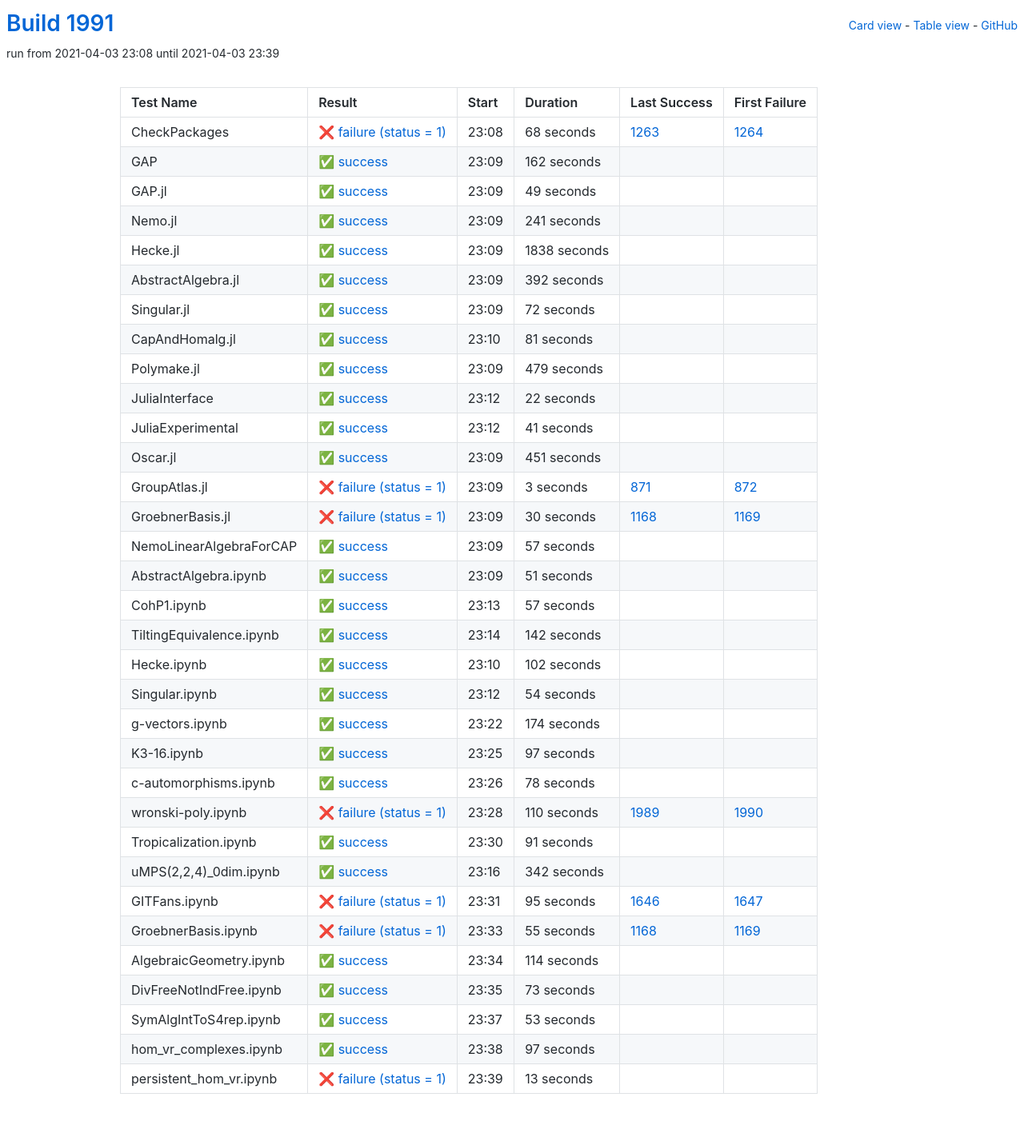
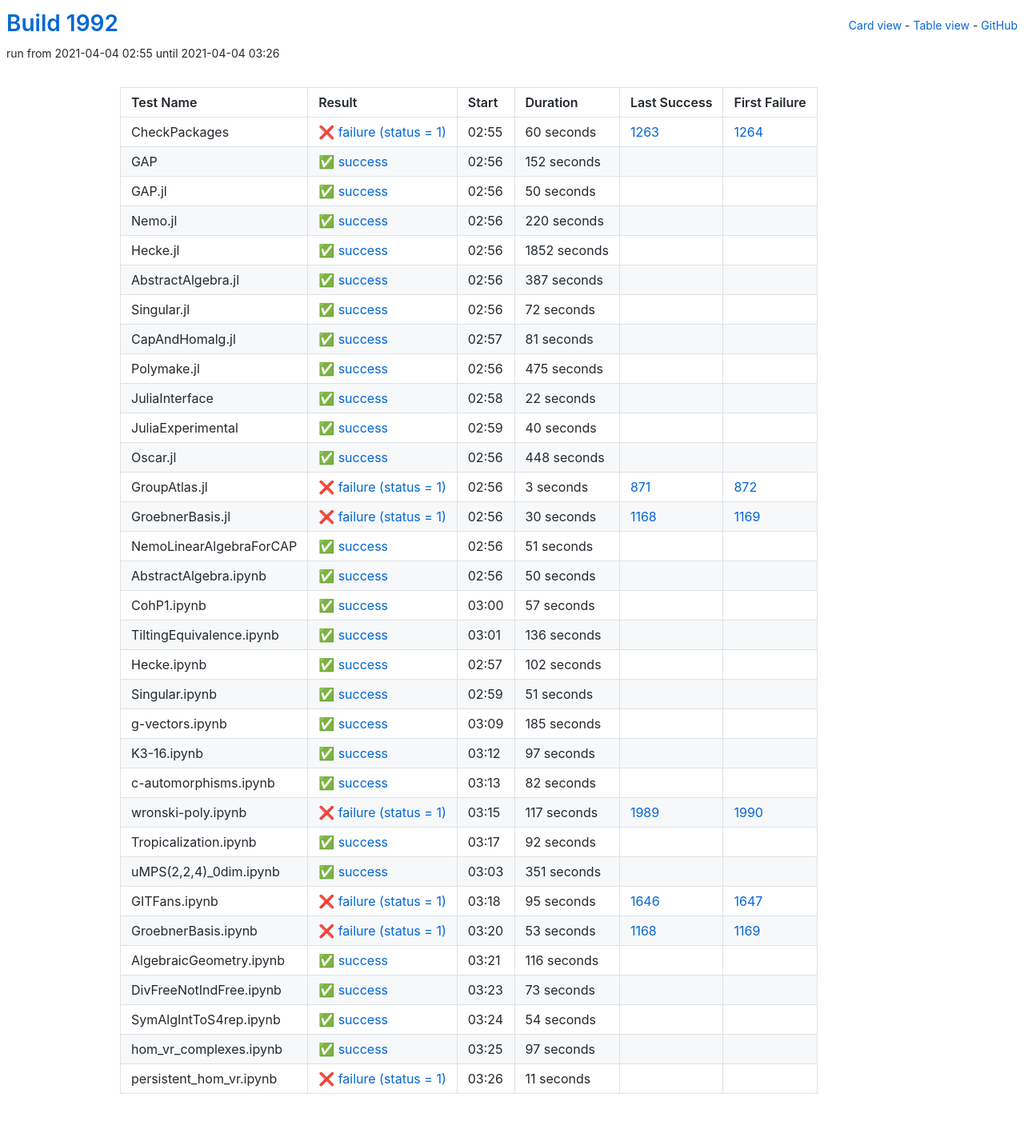
Before and after one commit to oscar-system/oscar-ci-status-stable, a Jekyll site: the page built from table.html, in a window 1280 px wide. Shown: the whole page at 80% size. Built offline with Jekyll 4.4.1, drawn with Linux system fonts in a browser that asks for light colours.

Commit message:
Build #1992

```diff
--- a/_data/ci.yml
+++ b/_data/ci.yml
@@ -1,6 +1,6 @@
 ---
-build: 1991
-build_url: https://oscarci.mathematik.uni-kl.de/job/oscar-stable/1991/
+build: 1992
+build_url: https://oscarci.mathematik.uni-kl.de/job/oscar-stable/1992/
 job: oscar-stable
 organization: oscar-system
 repo: oscar-ci-status-stable
@@ -8,80 +8,80 @@ repourl: https://github.com/oscar-system/oscar-ci-status-stable
 tests:
 - name: CheckPackages
   id: checkpackages
-  log: https://oscarci.mathematik.uni-kl.de/job/oscar-stable/1991/artifact/logs/build-1991/CheckPackages.log
-  start: 2021-04-03 23:08
+  log: https://oscarci.mathematik.uni-kl.de/job/oscar-stable/1992/artifact/logs/build-1992/CheckPackages.log
+  start: 2021-04-04 02:55
   success: false
   exitcode: 1
   status: failure
-  duration: 68
+  duration: 60
   last_success: 1263
   last_success_url: https://oscarci.mathematik.uni-kl.de/job/oscar-stable/1263/
   first_failure: 1264
   first_failure_url: https://oscarci.mathematik.uni-kl.de/job/oscar-stable/1264/
 - name: GAP
   id: gap
-  log: https://oscarci.mathematik.uni-kl.de/job/oscar-stable/1991/artifact/logs/build-1991/GAP.log
-  start: 2021-04-03 23:09
+  log: https://oscarci.mathematik.uni-kl.de/job/oscar-stable/1992/artifact/logs/build-1992/GAP.log
+  start: 2021-04-04 02:56
   success: true
   exitcode: 0
   status: success
-  duration: 162
+  duration: 152
   last_success: false
   last_success_url:
   first_failure: false
   first_failure_url:
 - name: GAP.jl
   id: gap-jl
-  log: https://oscarci.mathematik.uni-kl.de/job/oscar-stable/1991/artifact/logs/build-1991/GAP.jl.log
-  start: 2021-04-03 23:09
+  log: https://oscarci.mathematik.uni-kl.de/job/oscar-stable/1992/artifact/logs/build-1992/GAP.jl.log
+  start: 2021-04-04 02:56
   success: true
   exitcode: 0
   status: success
-  duration: 49
+  duration: 50
   last_success: false
   last_success_url:
   first_failure: false
   first_failure_url:
 - name: Nemo.jl
   id: nemo-jl
-  log: https://oscarci.mathematik.uni-kl.de/job/oscar-stable/1991/artifact/logs/build-1991/Nemo.jl.log
-  start: 2021-04-03 23:09
+  log: https://oscarci.mathematik.uni-kl.de/job/oscar-stable/1992/artifact/logs/build-1992/Nemo.jl.log
+  start: 2021-04-04 02:56
   success: true
   exitcode: 0
   status: success
-  duration: 241
+  duration: 220
   last_success: false
   last_success_url:
   first_failure: false
   first_failure_url:
 - name: Hecke.jl
   id: hecke-jl
-  log: https://oscarci.mathematik.uni-kl.de/job/oscar-stable/1991/artifact/logs/build-1991/Hecke.jl.log
-  start: 2021-04-03 23:09
+  log: https://oscarci.mathematik.uni-kl.de/job/oscar-stable/1992/artifact/logs/build-1992/Hecke.jl.log
+  start: 2021-04-04 02:56
   success: true
   exitcode: 0
   status: success
-  duration: 1838
+  duration: 1852
   last_success: false
   last_success_url:
   first_failure: false
   first_failure_url:
 - name: AbstractAlgebra.jl
   id: abstractalgebra-jl
-  log: https://oscarci.mathematik.uni-kl.de/job/oscar-stable/1991/artifact/logs/build-1991/AbstractAlgebra.jl.log
-  start: 2021-04-03 23:09
+  log: https://oscarci.mathematik.uni-kl.de/job/oscar-stable/1992/artifact/logs/build-1992/AbstractAlgebra.jl.log
+  start: 2021-04-04 02:56
   success: true
   exitcode: 0
   status: success
-  duration: 392
+  duration: 387
   last_success: false
   last_success_url:
   first_failure: false
   first_failure_url:
 - name: Singular.jl
   id: singular-jl
-  log: https://oscarci.mathematik.uni-kl.de/job/oscar-stable/1991/artifact/logs/build-1991/Singular.jl.log
-  start: 2021-04-03 23:09
+  log: https://oscarci.mathematik.uni-kl.de/job/oscar-stable/1992/artifact/logs/build-1992/Singular.jl.log
+  start: 2021-04-04 02:56
   success: true
   exitcode: 0
   status: success
@@ -92,8 +92,8 @@ tests:
   first_failure_url:
 - name: CapAndHomalg.jl
   id: capandhomalg-jl
-  log: https://oscarci.mathematik.uni-kl.de/job/oscar-stable/1991/artifact/logs/build-1991/CapAndHomalg.jl.log
-  start: 2021-04-03 23:10
+  log: https://oscarci.mathematik.uni-kl.de/job/oscar-stable/1992/artifact/logs/build-1992/CapAndHomalg.jl.log
+  start: 2021-04-04 02:57
   success: true
   exitcode: 0
   status: success
@@ -104,20 +104,20 @@ tests:
   first_failure_url:
 - name: Polymake.jl
   id: polymake-jl
-  log: https://oscarci.mathematik.uni-kl.de/job/oscar-stable/1991/artifact/logs/build-1991/Polymake.jl.log
-  start: 2021-04-03 23:09
+  log: https://oscarci.mathematik.uni-kl.de/job/oscar-stable/1992/artifact/logs/build-1992/Polymake.jl.log
+  start: 2021-04-04 02:56
   success: true
   exitcode: 0
   status: success
-  duration: 479
+  duration: 475
   last_success: false
   last_success_url:
   first_failure: false
   first_failure_url:
 - name: JuliaInterface
   id: juliainterface
-  log: https://oscarci.mathematik.uni-kl.de/job/oscar-stable/1991/artifact/logs/build-1991/JuliaInterface.log
-  start: 2021-04-03 23:12
+  log: https://oscarci.mathematik.uni-kl.de/job/oscar-stable/1992/artifact/logs/build-1992/JuliaInterface.log
+  start: 2021-04-04 02:58
   success: true
   exitcode: 0
   status: success
@@ -128,32 +128,32 @@ tests:
   first_failure_url:
 - name: JuliaExperimental
   id: juliaexperimental
-  log: https://oscarci.mathematik.uni-kl.de/job/oscar-stable/1991/artifact/logs/build-1991/JuliaExperimental.log
-  start: 2021-04-03 23:12
+  log: https://oscarci.mathematik.uni-kl.de/job/oscar-stable/1992/artifact/logs/build-1992/JuliaExperimental.log
+  start: 2021-04-04 02:59
   success: true
   exitcode: 0
   status: success
-  duration: 41
+  duration: 40
   last_success: false
   last_success_url:
   first_failure: false
   first_failure_url:
 - name: Oscar.jl
   id: oscar-jl
-  log: https://oscarci.mathematik.uni-kl.de/job/oscar-stable/1991/artifact/logs/build-1991/Oscar.jl.log
-  start: 2021-04-03 23:09
+  log: https://oscarci.mathematik.uni-kl.de/job/oscar-stable/1992/artifact/logs/build-1992/Oscar.jl.log
+  start: 2021-04-04 02:56
   success: true
   exitcode: 0
   status: success
-  duration: 451
+  duration: 448
   last_success: false
   last_success_url:
   first_failure: false
   first_failure_url:
 - name: GroupAtlas.jl
   id: groupatlas-jl
-  log: https://oscarci.mathematik.uni-kl.de/job/oscar-stable/1991/artifact/logs/build-1991/GroupAtlas.jl.log
-  start: 2021-04-03 23:09
+  log: https://oscarci.mathematik.uni-kl.de/job/oscar-stable/1992/artifact/logs/build-1992/GroupAtlas.jl.log
+  start: 2021-04-04 02:56
   success: false
   exitcode: 1
   status: failure
@@ -164,8 +164,8 @@ tests:
   first_failure_url: https://oscarci.mathematik.uni-kl.de/job/oscar-stable/872/
 - name: GroebnerBasis.jl
   id: groebnerbasis-jl
-  log: https://oscarci.mathematik.uni-kl.de/job/oscar-stable/1991/artifact/logs/build-1991/GroebnerBasis.jl.log
-  start: 2021-04-03 23:09
+  log: https://oscarci.mathematik.uni-kl.de/job/oscar-stable/1992/artifact/logs/build-1992/GroebnerBasis.jl.log
+  start: 2021-04-04 02:56
   success: false
   exitcode: 1
   status: failure
@@ -176,20 +176,8 @@ tests:
   first_failure_url: https://oscarci.mathematik.uni-kl.de/job/oscar-stable/1169/
 - name: NemoLinearAlgebraForCAP
   id: nemolinearalgebraforcap
-  log: https://oscarci.mathematik.uni-kl.de/job/oscar-stable/1991/artifact/logs/build-1991/NemoLinearAlgebraForCAP.log
-  start: 2021-04-03 23:09
-  success: true
-  exitcode: 0
-  status: success
-  duration: 57
-  last_success: false
-  last_success_url:
-  first_failure: false
-  first_failure_url:
-- name: AbstractAlgebra.ipynb
-  id: abstractalgebra-ipynb
-  log: https://oscarci.mathematik.uni-kl.de/job/oscar-stable/1991/artifact/logs/build-1991/AbstractAlgebra.ipynb.log
-  start: 2021-04-03 23:09
+  log: https://oscarci.mathematik.uni-kl.de/job/oscar-stable/1992/artifact/logs/build-1992/NemoLinearAlgebraForCAP.log
+  start: 2021-04-04 02:56
   success: true
   exitcode: 0
   status: success
@@ -198,10 +186,22 @@ tests:
   last_success_url:
   first_failure: false
   first_failure_url:
+- name: AbstractAlgebra.ipynb
+  id: abstractalgebra-ipynb
+  log: https://oscarci.mathematik.uni-kl.de/job/oscar-stable/1992/artifact/logs/build-1992/AbstractAlgebra.ipynb.log
+  start: 2021-04-04 02:56
+  success: true
+  exitcode: 0
+  status: success
+  duration: 50
+  last_success: false
+  last_success_url:
+  first_failure: false
+  first_failure_url:
 - name: CohP1.ipynb
   id: cohp1-ipynb
-  log: https://oscarci.mathematik.uni-kl.de/job/oscar-stable/1991/artifact/logs/build-1991/CohP1.ipynb.log
-  start: 2021-04-03 23:13
+  log: https://oscarci.mathematik.uni-kl.de/job/oscar-stable/1992/artifact/logs/build-1992/CohP1.ipynb.log
+  start: 2021-04-04 03:00
   success: true
   exitcode: 0
   status: success
@@ -212,20 +212,20 @@ tests:
   first_failure_url:
 - name: TiltingEquivalence.ipynb
   id: tiltingequivalence-ipynb
-  log: https://oscarci.mathematik.uni-kl.de/job/oscar-stable/1991/artifact/logs/build-1991/TiltingEquivalence.ipynb.log
-  start: 2021-04-03 23:14
+  log: https://oscarci.mathematik.uni-kl.de/job/oscar-stable/1992/artifact/logs/build-1992/TiltingEquivalence.ipynb.log
+  start: 2021-04-04 03:01
   success: true
   exitcode: 0
   status: success
-  duration: 142
+  duration: 136
   last_success: false
   last_success_url:
   first_failure: false
   first_failure_url:
 - name: Hecke.ipynb
   id: hecke-ipynb
-  log: https://oscarci.mathematik.uni-kl.de/job/oscar-stable/1991/artifact/logs/build-1991/Hecke.ipynb.log
-  start: 2021-04-03 23:10
+  log: https://oscarci.mathematik.uni-kl.de/job/oscar-stable/1992/artifact/logs/build-1992/Hecke.ipynb.log
+  start: 2021-04-04 02:57
   success: true
   exitcode: 0
   status: success
@@ -236,32 +236,32 @@ tests:
   first_failure_url:
 - name: Singular.ipynb
   id: singular-ipynb
-  log: https://oscarci.mathematik.uni-kl.de/job/oscar-stable/1991/artifact/logs/build-1991/Singular.ipynb.log
-  start: 2021-04-03 23:12
+  log: https://oscarci.mathematik.uni-kl.de/job/oscar-stable/1992/artifact/logs/build-1992/Singular.ipynb.log
+  start: 2021-04-04 02:59
   success: true
   exitcode: 0
   status: success
-  duration: 54
+  duration: 51
   last_success: false
   last_success_url:
   first_failure: false
   first_failure_url:
 - name: g-vectors.ipynb
   id: g-vectors-ipynb
-  log: https://oscarci.mathematik.uni-kl.de/job/oscar-stable/1991/artifact/logs/build-1991/g-vectors.ipynb.log
-  start: 2021-04-03 23:22
+  log: https://oscarci.mathematik.uni-kl.de/job/oscar-stable/1992/artifact/logs/build-1992/g-vectors.ipynb.log
+  start: 2021-04-04 03:09
   success: true
   exitcode: 0
   status: success
-  duration: 174
+  duration: 185
   last_success: false
   last_success_url:
   first_failure: false
   first_failure_url:
 - name: K3-16.ipynb
   id: k3-16-ipynb
-  log: https://oscarci.mathematik.uni-kl.de/job/oscar-stable/1991/artifact/logs/build-1991/K3-16.ipynb.log
-  start: 2021-04-03 23:25
+  log: https://oscarci.mathematik.uni-kl.de/job/oscar-stable/1992/artifact/logs/build-1992/K3-16.ipynb.log
+  start: 2021-04-04 03:12
   success: true
   exitcode: 0
   status: success
@@ -272,56 +272,56 @@ tests:
   first_failure_url:
 - name: c-automorphisms.ipynb
   id: c-automorphisms-ipynb
-  log: https://oscarci.mathematik.uni-kl.de/job/oscar-stable/1991/artifact/logs/build-1991/c-automorphisms.ipynb.log
-  start: 2021-04-03 23:26
+  log: https://oscarci.mathematik.uni-kl.de/job/oscar-stable/1992/artifact/logs/build-1992/c-automorphisms.ipynb.log
+  start: 2021-04-04 03:13
   success: true
   exitcode: 0
   status: success
-  duration: 78
+  duration: 82
   last_success: false
   last_success_url:
   first_failure: false
   first_failure_url:
 - name: wronski-poly.ipynb
   id: wronski-poly-ipynb
-  log: https://oscarci.mathematik.uni-kl.de/job/oscar-stable/1991/artifact/logs/build-1991/wronski-poly.ipynb.log
-  start: 2021-04-03 23:28
+  log: https://oscarci.mathematik.uni-kl.de/job/oscar-stable/1992/artifact/logs/build-1992/wronski-poly.ipynb.log
+  start: 2021-04-04 03:15
   success: false
   exitcode: 1
   status: failure
-  duration: 110
+  duration: 117
   last_success: 1989
   last_success_url: https://oscarci.mathematik.uni-kl.de/job/oscar-stable/1989/
   first_failure: 1990
   first_failure_url: https://oscarci.mathematik.uni-kl.de/job/oscar-stable/1990/
 - name: Tropicalization.ipynb
   id: tropicalization-ipynb
-  log: https://oscarci.mathematik.uni-kl.de/job/oscar-stable/1991/artifact/logs/build-1991/Tropicalization.ipynb.log
-  start: 2021-04-03 23:30
+  log: https://oscarci.mathematik.uni-kl.de/job/oscar-stable/1992/artifact/logs/build-1992/Tropicalization.ipynb.log
+  start: 2021-04-04 03:17
   success: true
   exitcode: 0
   status: success
-  duration: 91
+  duration: 92
   last_success: false
   last_success_url:
   first_failure: false
   first_failure_url:
 - name: uMPS(2,2,4)_0dim.ipynb
   id: umps-2-2-4-0dim-ipynb
-  log: https://oscarci.mathematik.uni-kl.de/job/oscar-stable/1991/artifact/logs/build-1991/uMPS-2-2-4-_0dim.ipynb.log
-  start: 2021-04-03 23:16
+  log: https://oscarci.mathematik.uni-kl.de/job/oscar-stable/1992/artifact/logs/build-1992/uMPS-2-2-4-_0dim.ipynb.log
+  start: 2021-04-04 03:03
   success: true
   exitcode: 0
   status: success
-  duration: 342
+  duration: 351
   last_success: false
   last_success_url:
   first_failure: false
   first_failure_url:
 - name: GITFans.ipynb
   id: gitfans-ipynb
-  log: https://oscarci.mathematik.uni-kl.de/job/oscar-stable/1991/artifact/logs/build-1991/GITFans.ipynb.log
-  start: 2021-04-03 23:31
+  log: https://oscarci.mathematik.uni-kl.de/job/oscar-stable/1992/artifact/logs/build-1992/GITFans.ipynb.log
+  start: 2021-04-04 03:18
   success: false
   exitcode: 1
   status: failure
@@ -332,32 +332,32 @@ tests:
   first_failure_url: https://oscarci.mathematik.uni-kl.de/job/oscar-stable/1647/
 - name: GroebnerBasis.ipynb
   id: groebnerbasis-ipynb
-  log: https://oscarci.mathematik.uni-kl.de/job/oscar-stable/1991/artifact/logs/build-1991/GroebnerBasis.ipynb.log
-  start: 2021-04-03 23:33
+  log: https://oscarci.mathematik.uni-kl.de/job/oscar-stable/1992/artifact/logs/build-1992/GroebnerBasis.ipynb.log
+  start: 2021-04-04 03:20
   success: false
   exitcode: 1
   status: failure
-  duration: 55
+  duration: 53
   last_success: 1168
   last_success_url: https://oscarci.mathematik.uni-kl.de/job/oscar-stable/1168/
   first_failure: 1169
   first_failure_url: https://oscarci.mathematik.uni-kl.de/job/oscar-stable/1169/
 - name: AlgebraicGeometry.ipynb
   id: algebraicgeometry-ipynb
-  log: https://oscarci.mathematik.uni-kl.de/job/oscar-stable/1991/artifact/logs/build-1991/AlgebraicGeometry.ipynb.log
-  start: 2021-04-03 23:34
+  log: https://oscarci.mathematik.uni-kl.de/job/oscar-stable/1992/artifact/logs/build-1992/AlgebraicGeometry.ipynb.log
+  start: 2021-04-04 03:21
   success: true
   exitcode: 0
   status: success
-  duration: 114
+  duration: 116
   last_success: false
   last_success_url:
   first_failure: false
   first_failure_url:
 - name: DivFreeNotIndFree.ipynb
   id: divfreenotindfree-ipynb
-  log: https://oscarci.mathematik.uni-kl.de/job/oscar-stable/1991/artifact/logs/build-1991/DivFreeNotIndFree.ipynb.log
-  start: 2021-04-03 23:35
+  log: https://oscarci.mathematik.uni-kl.de/job/oscar-stable/1992/artifact/logs/build-1992/DivFreeNotIndFree.ipynb.log
+  start: 2021-04-04 03:23
   success: true
   exitcode: 0
   status: success
@@ -368,20 +368,20 @@ tests:
   first_failure_url:
 - name: SymAlgIntToS4rep.ipynb
   id: symalginttos4rep-ipynb
-  log: https://oscarci.mathematik.uni-kl.de/job/oscar-stable/1991/artifact/logs/build-1991/SymAlgIntToS4rep.ipynb.log
-  start: 2021-04-03 23:37
+  log: https://oscarci.mathematik.uni-kl.de/job/oscar-stable/1992/artifact/logs/build-1992/SymAlgIntToS4rep.ipynb.log
+  start: 2021-04-04 03:24
   success: true
   exitcode: 0
   status: success
-  duration: 53
+  duration: 54
   last_success: false
   last_success_url:
   first_failure: false
   first_failure_url:
 - name: hom_vr_complexes.ipynb
   id: hom-vr-complexes-ipynb
-  log: https://oscarci.mathematik.uni-kl.de/job/oscar-stable/1991/artifact/logs/build-1991/hom_vr_complexes.ipynb.log
-  start: 2021-04-03 23:38
+  log: https://oscarci.mathematik.uni-kl.de/job/oscar-stable/1992/artifact/logs/build-1992/hom_vr_complexes.ipynb.log
+  start: 2021-04-04 03:25
   success: true
   exitcode: 0
   status: success
@@ -392,12 +392,12 @@ tests:
   first_failure_url:
 - name: persistent_hom_vr.ipynb
   id: persistent-hom-vr-ipynb
-  log: https://oscarci.mathematik.uni-kl.de/job/oscar-stable/1991/artifact/logs/build-1991/persistent_hom_vr.ipynb.log
-  start: 2021-04-03 23:39
+  log: https://oscarci.mathematik.uni-kl.de/job/oscar-stable/1992/artifact/logs/build-1992/persistent_hom_vr.ipynb.log
+  start: 2021-04-04 03:26
   success: false
   exitcode: 1
   status: failure
-  duration: 13
+  duration: 11
   last_success: false
   last_success_url:
   first_failure: false
```
Also changed, not shown: README.md.
